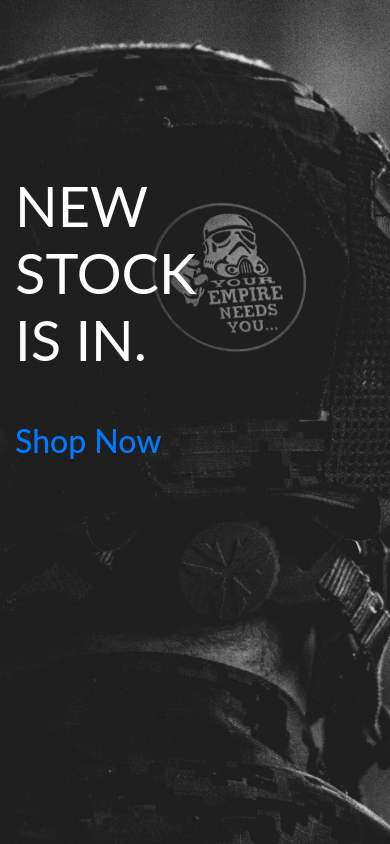
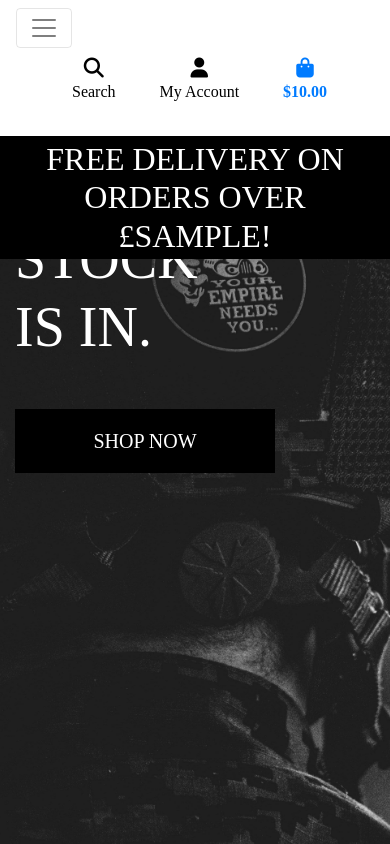
Before and after one commit to cjns/milestone-4-airsoft-tactical-supply, a Django app: template home/templates/home/index.html in a window 390 px wide. Run offline with Django 3.2, Linux system fonts and the light colour scheme; the template is opened without the code that fills it: most values are stand-ins (such as "Sample title", 1, 10 or a date in 2020); some libraries are stand-ins or nearby versions.

Commit message:
Add mobile header and main navbar

```diff
--- a/home/templates/home/index.html
+++ b/home/templates/home/index.html
@@ -18,7 +18,7 @@
             </h1>
             <div class="my-5">
                 <h2>
-                    <a href="shop-now-button btn btn-lg rounded-0 text-uppercase py-3">Shop Now</a>
+                    <a href="" class="shop-now-button btn btn-lg rounded-0 text-uppercase py-3">Shop Now</a>
                 </h2>
             </div>
         </div>
--- a/static/css/base.css
+++ b/static/css/base.css
@@ -7,11 +7,11 @@ body {
     background-size: cover;
     height: calc(100vh - 164px);
     color: #555;
-    font-family: 'Lato';
+    font-family: 'system-ui, -apple-system, BlinkMacSystemFont, "Segoe UI", Roboto, sans-serif';
     background-color: black;
 }
 
-/* from Bulma */
+/* From Bulma */
 .icon {
     align-items: center;
     display: inline-flex;
@@ -59,11 +59,14 @@ body {
 
 .text-white {
     color: #fff !important;
-    font-weight: normal;
 }
 
 .border-white {
     border: 1px solid #fff !important;
+}
+
+.bg-black {
+    background: #000 !important;
 }
 
 /* -------------------------------- Media Queries */
--- a/templates/base.html
+++ b/templates/base.html
@@ -101,6 +101,19 @@
                 </ul>
             </div>
         </div>
+        <div class="row bg-white">
+            <nav class="navbar navbar-expand-lg navbar-light w-100">
+                <button class="navbar-toggler" type="button" data-toggle="collapse" data-target="#main-nav" aria-controls="main-nav" aria-expanded="false" aria-label="Toggle navigation">
+                    <span class="navbar-toggler-icon"></span>
+                </button>
+                {% include 'includes/mobile-top-header.html' %}
+                {% include 'includes/main-nav.html' %}
+            </nav>
+        </div>
+        <div id="delivery-banner" class="row text-center">
+            <div class="col bg-black text-white">
+                <h2 class="logo-font my-1">Free delivery on orders over £{{ free_shipping_threshold }}!</h2>
+            </div>
     </header>
 
     {% if messages %}
--- /dev/null
+++ b/templates/includes/main-nav.html
@@ -0,0 +1,54 @@
+<div class="collapse navbar-collapse" id="main-nav">
+    <ul class="navbar-nav w-auto mx-auto">
+        <li class="nav-item dropdown">
+            <a class="logo-font font-weight-bold nav-link text-black mr-5" href="#" id="all-products-link" data-toggle="dropdown" aria-haspopup="true" aria-expanded="false">
+                All Products
+            </a>
+            <div class="dropdown-menu border-0" aria-labelledby="all-products-link">
+                <a href="" class="dropdown-item">By Price</a>
+                <a href="" class="dropdown-item ">By Rating</a>
+                <a href="" class="dropdown-item ">By Category</a>
+                <a href="" class="dropdown-item">All Products</a>
+            </div>
+        </li>
+
+        <li class="nav-item dropdown">
+            <a class="logo-font font-weight-bold nav-link text-black mr-5" href="#" id="airsoft-guns-link" data-toggle="dropdown" aria-haspopup="true" aria-expanded="false">
+                Airsoft Guns
+            </a>
+            <div class="dropdown-menu border-0" aria-labelledby="airsoft-guns-link">
+                <a href="" class="dropdown-item">Pistols</a>
+                <a href="" class="dropdown-item">Shotguns</a>
+                <a href="" class="dropdown-item">Rifles</a>
+                <a href="" class="dropdown-item">Sniper Rifles</a>
+                <a href="" class="dropdown-item">Support</a>
+                <a href="" class="dropdown-item">All Airsoft Guns</a>
+            </div>
+        </li>
+
+        <li class="nav-item dropdown">
+            <a class="logo-font font-weight-bold nav-link text-black mr-5" href="#" id="airsoft-accessories-link" data-toggle="dropdown" aria-haspopup="true" aria-expanded="false">
+                Accessories
+            </a>
+            <div class="dropdown-menu border-0" aria-labelledby="airsoft-accessories-link">
+                <a href="" class="dropdown-item">Flashlights</a>
+                <a href="" class="dropdown-item">Red Dots</a>
+                <a href="" class="dropdown-item">Magnifiers</a>
+                <a href="" class="dropdown-item">Scopes</a>
+                <a href="" class="dropdown-item">All Accessories</a>
+            </div>
+        </li>
+
+        <li class="nav-item dropdown">
+            <a class="logo-font font-weight-bold nav-link text-black" href="#" id="specials-link" data-toggle="dropdown" aria-haspopup="true" aria-expanded="false">
+                Special Offers
+            </a>
+            <div class="dropdown-menu border-0" aria-labelledby="specials-link">
+                <a href="" class="dropdown-item">New Arrivals</a>
+                <a href="" class="dropdown-item">Deals</a>
+                <a href="" class="dropdown-item">Clearance</a>
+                <a href="" class="dropdown-item">All Specials</a>
+            </div>
+        </li>
+    </ul>
+</div>
--- /dev/null
+++ b/templates/includes/mobile-top-header.html
@@ -0,0 +1,58 @@
+<ul>
+    <li class="list-inline-item">
+      <a class="text-black nav-link d-block d-lg-none" href="#" id="mobile-search" data-toggle="dropdown" aria-haspopup="true" aria-expanded="false">
+          <div class="text-center">
+              <div><i class="fas fa-search fa-lg"></i></div>
+              <p class="my-0">Search</p>
+          </div>
+      </a>
+      <div class="dropdown-menu border-0 w-100 p-3 rounded-0 my-0" aria-labelledby="mobile-search">
+          <form class="form" method="GET" action="">
+              <div class="input-group w-100">
+                  <input class="form-control border border-black rounded-0" type="text" name="q" placeholder="Search our site" aria-label="Search our site">
+                  <div class="input-group-append">
+                      <button class="form-control form-control btn btn-black border border-black rounded-0" type="submit" aria-label="Submit search">
+                          <span class="icon">
+                              <i class="fas fa-search"></i>
+                          </span>
+                      </button>
+                  </div>
+              </div>
+          </form>
+      </div>
+  </li>
+  <li class="list-inline-item dropdown">
+      <a class="text-black nav-link d-block d-lg-none" href="#" id="user-options" data-toggle="dropdown" aria-haspopup="true" aria-expanded="false">
+          <div class="text-center">
+              <div><i class="fas fa-user fa-lg"></i></div>
+              <p class="my-0">My Account</p>
+          </div>
+      </a>
+      <div class="dropdown-menu border-0" aria-labelledby="user-options">
+          {% if request.user.is_authenticated %}
+              {% if request.user.is_superuser %}
+                  <a href="{% url 'account_logout' %}" class="dropdown-item">Product Management</a>
+              {% endif %}
+              <a href="" class="dropdown-item">My Profile</a>
+              <a href="{% url 'account_logout' %}" class="dropdown-item">Logout</a>
+          {% else %}
+              <a href="{% url 'account_signup' %}" class="dropdown-item">Register</a>
+              <a href="{% url 'account_login' %}" class="dropdown-item">Login</a>
+          {% endif %}
+      </div>
+  </li>
+  <li class="list-inline-item">
+      <a class="{% if grand_total %}text-primary font-weight-bold{% else %}text-black{% endif %} nav-link d-block d-lg-none" href="">
+          <div class="text-center">
+              <div><i class="fas fa-shopping-bag fa-lg"></i></div>
+              <p class="my-0">
+                  {% if grand_total %}
+                      ${{ grand_total|floatformat:2 }}
+                  {% else %}
+                      £0.00
+                  {% endif %}
+              </p>
+          </div>
+      </a>
+    </li>
+  </ul>
```
Also changed, not shown: README.md, media/fonts.png (added).
